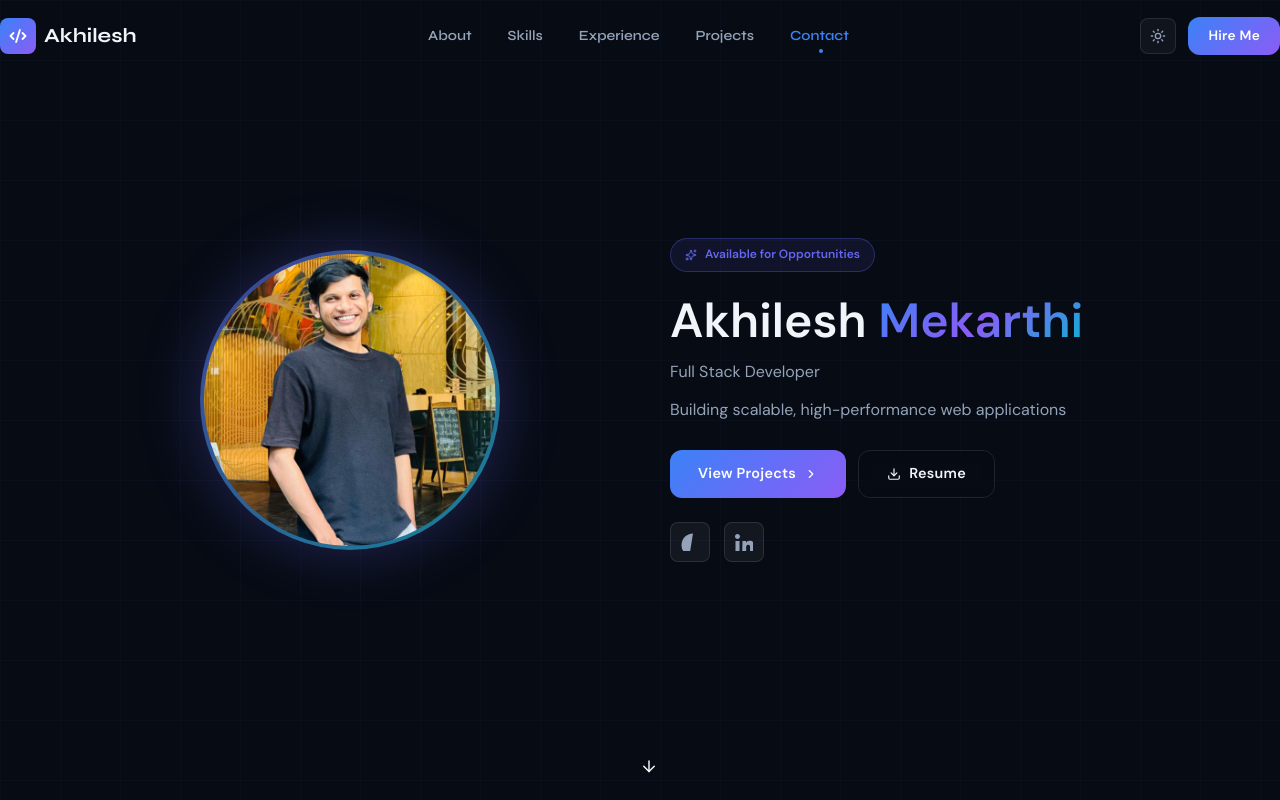
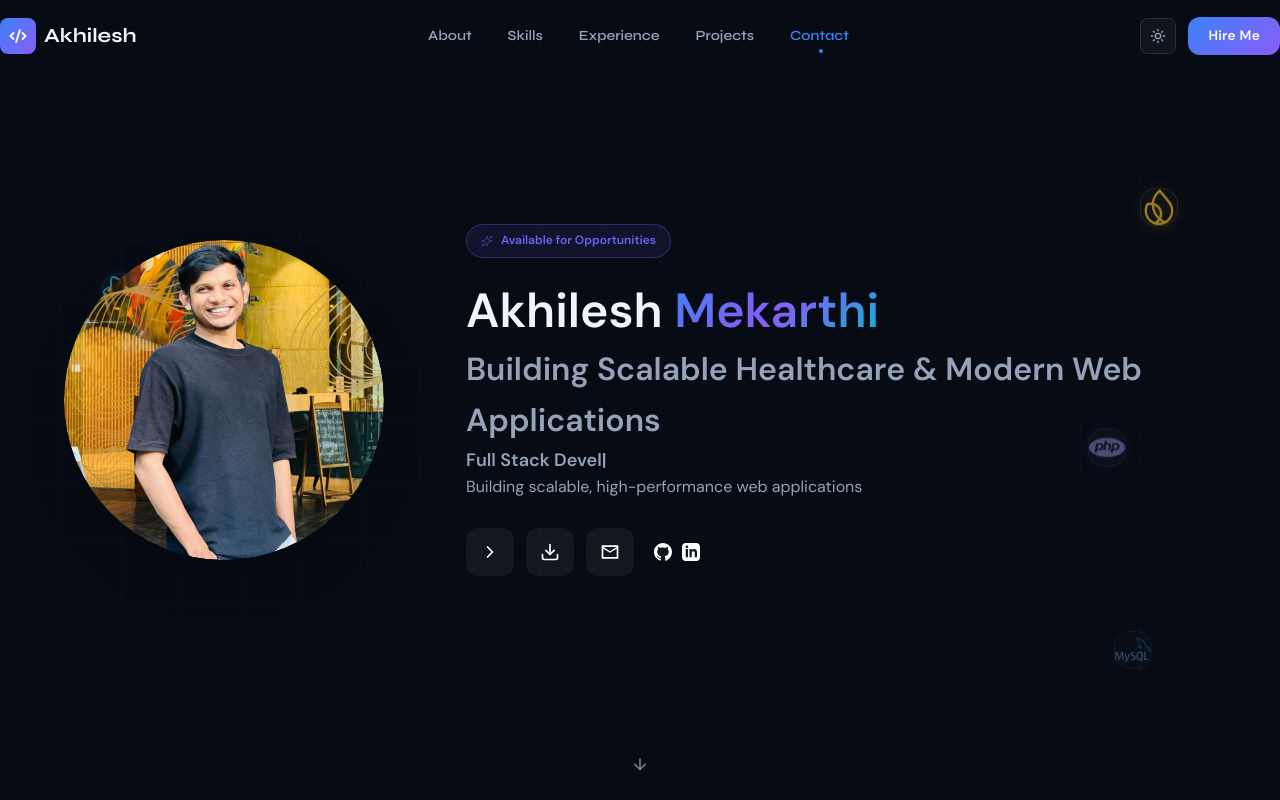
Before and after one commit to Mekarthiakhi/my-portfolio, a React (Vite) app: page / in a window 1280 px wide. Shown: the top 800 px of the page. Built offline with nearby package versions, Linux system fonts and the light colour scheme.

Commit message:
added and changes ui

```diff
--- a/package.json
+++ b/package.json
@@ -16,6 +16,8 @@
     "lucide-react": "^1.11.0",
     "react": "^19.2.5",
     "react-dom": "^19.2.5",
+    "react-icons": "^5.6.0",
+    "react-typed": "^2.0.12",
     "tailwindcss": "^4.2.4"
   },
   "devDependencies": {
--- a/src/components/Hero.jsx
+++ b/src/components/Hero.jsx
@@ -1,31 +1,23 @@
+// src/components/Hero.jsx
 import { motion } from "framer-motion";
+import { ReactTyped } from "react-typed";
 import {
   ArrowDown,
   Download,
   ChevronRight,
   Sparkles,
-  Code2,
 } from "lucide-react";
 import { personalInfo } from "../data/portfolio";
-import akki from "../../public/akki.png"; // 👉 replace with your image path
-
-
+import akki from "../../public/akki.png";
+import TechIcons from "./TechIcons";
 
 export default function Hero() {
   return (
     <section
       id="hero"
-      style={{
-        minHeight: "100vh",
-        display: "flex",
-        alignItems: "center",
-        justifyContent: "center",
-        padding: "80px 24px",
-        position: "relative",
-        overflow: "hidden",
-      }}
+      className="relative flex items-center justify-center min-h-screen p-8 bg-gradient-to-r from-brand-indigo to-brand-cyan animate-gradient-move overflow-hidden"
     >
-      {/* Background */}
+      {/* Background Grid */}
       <div
         style={{
           position: "absolute",
@@ -35,68 +27,42 @@ export default function Hero() {
             linear-gradient(90deg, rgba(99,102,241,0.04) 1px, transparent 1px)
           `,
           backgroundSize: "60px 60px",
+          pointerEvents: "none",
         }}
       />
 
-      <div
-        style={{
-          display: "grid",
-          gridTemplateColumns: "repeat(auto-fit, minmax(320px, 1fr))",
-          alignItems: "center",
-          gap: 60,
-          maxWidth: 1100,
-          width: "100%",
-          zIndex: 2,
-        }}
-      >
-        {/* 🔥 LEFT SIDE (ICON / IMAGE) */}
+      {/* Ambient background glows for high-end aesthetic */}
+      <div className="absolute top-1/4 left-1/4 w-96 h-96 bg-brand-indigo/10 rounded-full blur-[120px] pointer-events-none z-0" />
+      <div className="absolute bottom-1/4 right-1/4 w-96 h-96 bg-brand-cyan/10 rounded-full blur-[120px] pointer-events-none z-0" />
+
+      {/* Floating Tech Stack Icons */}
+      <TechIcons />
+
+      <div className="max-w-6xl w-full mx-auto relative z-10 flex flex-col md:flex-row items-center justify-between gap-12 md:gap-16 px-6 md:px-12 py-12">
+        {/* LEFT SIDE (Profile Image) */}
         <motion.div
           initial={{ opacity: 0, scale: 0.9 }}
           animate={{ opacity: 1, scale: 1 }}
+          transition={{ duration: 0.8 }}
           style={{
             display: "flex",
             justifyContent: "center",
           }}
         >
-          <div
-            style={{
-              width: 300,
-              height: 300,
-              borderRadius: "50%",
-              padding: 4,
-              background:
-                "linear-gradient(135deg, rgba(99,102,241,0.6), rgba(34,211,238,0.6))",
-              boxShadow: "0 0 60px rgba(99,102,241,0.3)",
-            }}
-          >
-            <div
-              style={{
-                width: "100%",
-                height: "100%",
-                borderRadius: "50%",
-                overflow: "hidden",
-                background: "#0B0F19",
-              }}
-            >
-              <img
-                src={akki} // 👉 replace with your image path
-                alt="Akhilesh"
-                style={{
-                  width: "100%",
-                  height: "100%",
-                  objectFit: "cover",
-                }}
-              />
+          <div className="p-4 md:p-6 rounded-full">
+            <div className="w-48 h-48 sm:w-64 sm:h-64 md:w-80 md:h-80 rounded-full overflow-hidden shadow-2xl">
+              <img src={akki} alt={personalInfo.name} className="w-full h-full object-cover rounded-full" />
             </div>
           </div>
         </motion.div>
 
-        {/* 🔥 RIGHT SIDE */}
-        <div>
+        {/* RIGHT SIDE (Content) */}
+        <div style={{ padding: "18px" }}>
           {/* Badge */}
           <motion.div
             initial={{ opacity: 0, y: 20 }}
             animate={{ opacity: 1, y: 0 }}
+            transition={{ duration: 0.5 }}
             style={{
               display: "inline-flex",
               alignItems: "center",
@@ -111,7 +77,7 @@ export default function Hero() {
               color: "#6366f1",
             }}
           >
-            <Sparkles size={12} />
+            <Sparkles size={12} className="animate-pulse" />
             Available for Opportunities
           </motion.div>
 
@@ -119,12 +85,8 @@ export default function Hero() {
           <motion.h1
             initial={{ opacity: 0, y: 20 }}
             animate={{ opacity: 1, y: 0 }}
-            style={{
-              fontSize: "clamp(2.2rem, 4vw, 3rem)",
-              fontWeight: 800,
-              marginBottom: 10,
-              lineHeight: 1.2,
-            }}
+            transition={{ duration: 0.5, delay: 0.1 }}
+            className="text-[clamp(2.2rem,4vw,3rem)] font-extrabold mb-3 leading-snug"
           >
             {personalInfo.name.split(" ").map((word, i) => (
               <span key={i}>
@@ -134,19 +96,36 @@ export default function Hero() {
             ))}
           </motion.h1>
 
-          {/* ROLE */}
-          <p
-            style={{
-              fontSize: "1rem",
-              color: "var(--text-secondary)",
-              marginBottom: 12,
-            }}
+          {/* Premium Headline */}
+          <motion.h2
+            initial={{ opacity: 0, y: 20 }}
+            animate={{ opacity: 1, y: 0 }}
+            transition={{ duration: 0.5, delay: 0.15 }}
+            className="text-[clamp(1.5rem,3vw,2rem)] font-bold text-[var(--text-secondary)] mb-4"
           >
-            {personalInfo.role}
-          </p>
+            Building Scalable Healthcare & Modern Web Applications
+          </motion.h2>
+
+          {/* TYPING ROLE */}
+          <motion.div
+            initial={{ opacity: 0, y: 20 }}
+            animate={{ opacity: 1, y: 0 }}
+            transition={{ duration: 0.5, delay: 0.2 }}
+          >
+            <ReactTyped
+              strings={["Frontend Developer", "React Developer", "Full Stack Developer", "Software Engineer"]}
+              typeSpeed={60}
+              backSpeed={40}
+              loop
+              className="text-lg text-[var(--text-secondary)] font-semibold inline-block mb-3"
+            />
+          </motion.div>
 
           {/* TAGLINE */}
-          <p
+          <motion.p
+            initial={{ opacity: 0, y: 20 }}
+            animate={{ opacity: 1, y: 0 }}
+            transition={{ duration: 0.5, delay: 0.3 }}
             style={{
               maxWidth: 500,
               color: "var(--text-secondary)",
@@ -155,62 +134,83 @@ export default function Hero() {
             }}
           >
             {personalInfo.tagline}
-          </p>
+          </motion.p>
 
           {/* CTA */}
-          <div style={{ display: "flex", gap: 12, flexWrap: "wrap" }}>
-            <a href="#projects" className="btn-primary">
-              View Projects <ChevronRight size={14} />
+          <motion.div
+            initial={{ opacity: 0, y: 20 }}
+            animate={{ opacity: 1, y: 0 }}
+            transition={{ duration: 0.5, delay: 0.4 }}
+            style={{ display: "flex", gap: 12, flexWrap: "wrap", alignItems: "center" }}
+          >
+            {/* Icon-based CTA Buttons */}
+            <a
+              href="#projects"
+              className="icon-btn p-2 rounded-full bg-white/5 hover:bg-white/10 transition flex items-center justify-center"
+              title="Projects"
+            >
+              <ChevronRight size={20} />
             </a>
-
-            <a href="/Akhilesh_1.pdf" className="btn-secondary">
-              <Download size={14} /> Resume
+            <a
+              href="/Akhilesh_Resume.pdf"
+              className="icon-btn p-2 rounded-full bg-white/5 hover:bg-white/10 transition flex items-center justify-center"
+              download
+              title="Resume"
+            >
+              <Download size={20} />
             </a>
-          </div>
-
-          {/* SOCIAL (SVG FIXED 🔥) */}
-          <div style={{ display: "flex", gap: 14, marginTop: 24 }}>
-            {/* GitHub */}
-            <a href={personalInfo.github} target="_blank" style={iconStyle}>
-              <svg width="18" height="18" fill="currentColor">
-                <path d="M12 .5C5.65.5.5 5.65.5 12c0 5.1 3.29 9.43 7.86 10.96..." />
+            <a
+              href={"mailto:" + personalInfo.email}
+              className="icon-btn p-2 rounded-full bg-white/5 hover:bg-white/10 transition flex items-center justify-center"
+              title="Email"
+            >
+              {/* Simple mail icon using inline SVG */}
+              <svg width="20" height="20" fill="currentColor" viewBox="0 0 24 24" className="text-white">
+                <path d="M2 4v16h20V4H2zm18 2l-8 5-8-5h16zm0 12H4V8l8 5 8-5v12z" />
               </svg>
             </a>
+            {/* Icon-based Social Links alongside main buttons for a clean UI */}
+            <div style={{ display: "flex", gap: 10, marginLeft: 8 }}>
+              {/* GitHub */}
+              <a
+                href={personalInfo.github}
+                target="_blank"
+                rel="noopener noreferrer"
+                className="social-icon p-3 rounded-full bg-white/5 hover:bg-white/10 transition flex items-center justify-center"
+                title="GitHub"
+              >
+                <svg width="18" height="18" fill="currentColor" viewBox="0 0 24 24" className="text-white">
+                  <path d="M12 0C5.37 0 0 5.37 0 12c0 5.3 3.438 9.8 8.205 11.385.6.11.82-.26.82-.577v-2.234c-3.338.724-4.042-1.61-4.042-1.61C4.422 18.07 3.633 17.7 3.633 17.7c-1.087-.744.084-.729.084-.729 1.205.084 1.838 1.236 1.838 1.236 1.07 1.835 2.809 1.305 3.495.998.108-.776.417-1.305.76-1.605-2.665-.3-5.466-1.332-5.466-5.93 0-1.31.465-2.38 1.235-3.22-.135-.303-.54-1.523.105-3.176 0 0 1.005-.322 3.3 1.23.96-.267 1.98-.399 3-.405 1.02.006 2.04.138 3 .405 2.28-1.552 3.285-1.23 3.285-1.23.645 1.653.24 2.873.12 3.176.765.84 1.23 1.91 1.23 3.22 0 4.61-2.805 5.625-5.475 5.92.43.372.82 1.102.82 2.222v3.293c0 .319.22.694.825.576C20.565 21.795 24 17.3 24 12c0-6.63-5.37-12-12-12z" />
+                </svg>
+              </a>
 
-            {/* LinkedIn */}
-            <a href={personalInfo.linkedin} target="_blank" style={iconStyle}>
-              <svg width="18" height="18" fill="currentColor">
-                <path d="M4.98 3.5C4.98 5 3.87 6 2.5 6S0 5 0 3.5 1.12 1 2.5 1 4.98 2 4.98 3.5zM.5 8h4v12h-4zM7.5 8h3.6v1.7h.05c.5-.9 1.7-1.9 3.5-1.9 3.7 0 4.4 2.4 4.4 5.5V20h-4v-5.3c0-1.3 0-3-1.8-3s-2.1 1.4-2.1 2.9V20h-4z" />
-              </svg>
-            </a>
-          </div>
+              {/* LinkedIn */}
+              <a
+                href={personalInfo.linkedin}
+                target="_blank"
+                rel="noopener noreferrer"
+                className="social-icon p-3 rounded-full bg-white/5 hover:bg-white/10 transition flex items-center justify-center"
+                title="LinkedIn"
+              >
+                <svg width="18" height="18" fill="currentColor" viewBox="0 0 24 24" className="text-white">
+                  <path d="M19 0h-14c-2.761 0-5 2.239-5 5v14c0 2.761 2.239 5 5 5h14c2.762 0 5-2.239 5-5v-14c0-2.761-2.238-5-5-5zm-11 19h-3v-11h3v11zm-1.5-12.268c-.966 0-1.75-.779-1.75-1.75s.784-1.75 1.75-1.75 1.75.779 1.75 1.75-.784 1.75-1.75 1.75zm13.5 12.268h-3v-5.604c0-3.368-4-3.113-4 0v5.604h-3v-11h3v1.765c1.396-2.586 7-2.777 7 2.476v6.759z" />
+                </svg>
+              </a>
+            </div>
+          </motion.div>
+
+
         </div>
       </div>
 
-      {/* Scroll */}
+      {/* Scroll Down */}
       <motion.div
-        style={{
-          position: "absolute",
-          bottom: 30,
-          left: "50%",
-          transform: "translateX(-50%)",
-        }}
+        className="absolute bottom-8 left-1/2 transform -translate-x-1/2"
         animate={{ y: [0, 8, 0] }}
         transition={{ repeat: Infinity, duration: 1.5 }}
       >
-        <ArrowDown size={18} />
+        <ArrowDown size={18} className="text-white animate-pulse" />
       </motion.div>
     </section>
   );
 }
-
-const iconStyle = {
-  padding: "10px",
-  borderRadius: "8px",
-  background: "rgba(255,255,255,0.05)",
-  border: "1px solid rgba(255,255,255,0.1)",
-  color: "var(--text-secondary)",
-  display: "flex",
-  alignItems: "center",
-  justifyContent: "center",
-};
--- /dev/null
+++ b/src/components/TechIcons.jsx
@@ -0,0 +1,51 @@
+// src/components/TechIcons.jsx
+import { motion } from "framer-motion";
+import { SiReact, SiNodedotjs, SiFirebase, SiPhp, SiMysql } from "react-icons/si";
+
+const icons = [
+  { component: SiReact, color: "#61DAFB", positionClass: "left-[4%] top-[35%] md:left-[8%]" },
+  { component: SiNodedotjs, color: "#68A063", positionClass: "left-[6%] top-[65%] md:left-[12%]" },
+  { component: SiFirebase, color: "#FFCA28", positionClass: "right-[4%] top-[25%] md:right-[8%]" },
+  { component: SiPhp, color: "#777BB4", positionClass: "right-[6%] top-[55%] md:right-[12%]" },
+  { component: SiMysql, color: "#4479A1", positionClass: "right-[5%] top-[80%] md:right-[10%]" },
+];
+
+export default function TechIcons() {
+  return (
+    <div className="absolute inset-0 pointer-events-none overflow-hidden">
+      {icons.map((icon, idx) => {
+        const Icon = icon.component;
+        const size = 36;
+        const delay = idx * 0.4;
+        return (
+          <motion.div
+            key={idx}
+            className={`absolute ${icon.positionClass} hidden sm:block z-0 pointer-events-auto`}
+            initial={{ opacity: 0.6 }}
+            animate={{ y: [0, -12, 0] }}
+            whileHover={{
+              scale: 1.2,
+              opacity: 1,
+              transition: { duration: 0.2 }
+            }}
+            transition={{ repeat: Infinity, duration: 4, delay, ease: "easeInOut" }}
+          >
+            <div
+              className="p-3 bg-white/[0.02] backdrop-blur-md rounded-2xl border border-white/10 shadow-lg flex items-center justify-center transition-all duration-300"
+              style={{
+                boxShadow: `0 0 20px ${icon.color}15`,
+                borderColor: `${icon.color}30`
+              }}
+            >
+              <Icon
+                size={size}
+                color={icon.color}
+                style={{ filter: `drop-shadow(0 0 10px ${icon.color}50)` }}
+              />
+            </div>
+          </motion.div>
+        );
+      })}
+    </div>
+  );
+}
--- a/src/index.css
+++ b/src/index.css
@@ -154,3 +154,21 @@ h1, h2, h3, h4 { font-family: DM Sans;; }
 .animate-float { animation: float 6s ease-in-out infinite; }
 .animate-gradient { background-size: 300% 300%; animation: gradient-shift 8s ease infinite; }
 .animate-spin-slow { animation: spin-slow 20s linear infinite; }
+
+/* Icon button base styling */
+.icon-btn {
+  display: inline-flex;
+  align-items: center;
+  justify-content: center;
+  width: 48px;
+  height: 48px;
+  border-radius: 12px;
+  background: rgba(255,255,255,0.05);
+  transition: background 0.3s ease;
+}
+.icon-btn:hover {
+  background: rgba(255,255,255,0.1);
+}
+.icon-btn svg {
+  color: white;
+}
```
Also changed, not shown: src/components/SkillCard.jsx (added, +86 -0 lines), tailwind.config.cjs (added, +24 -0 lines), 1 other file (tests, documents, lock files or other folders).
